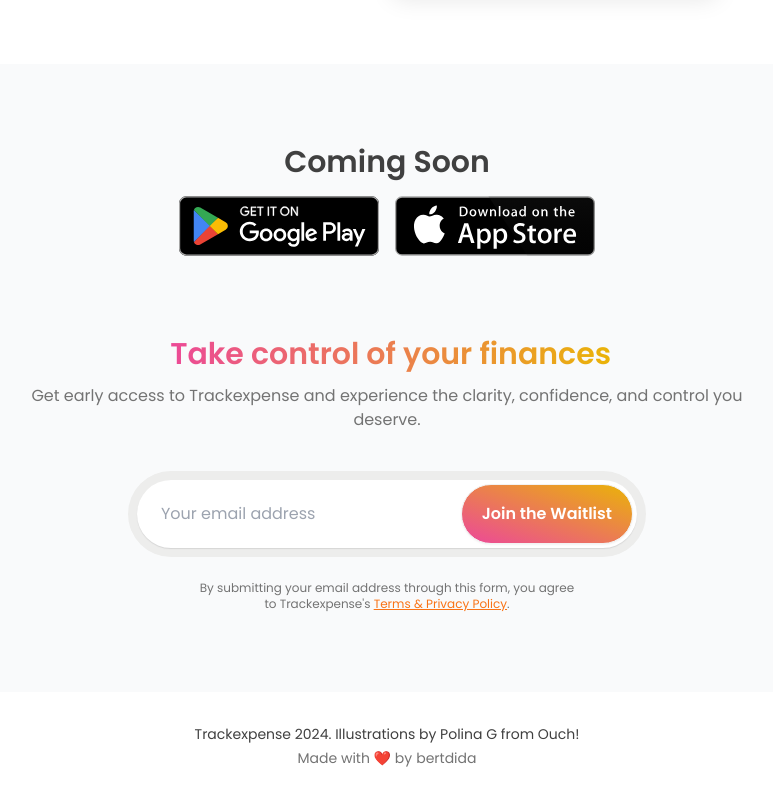
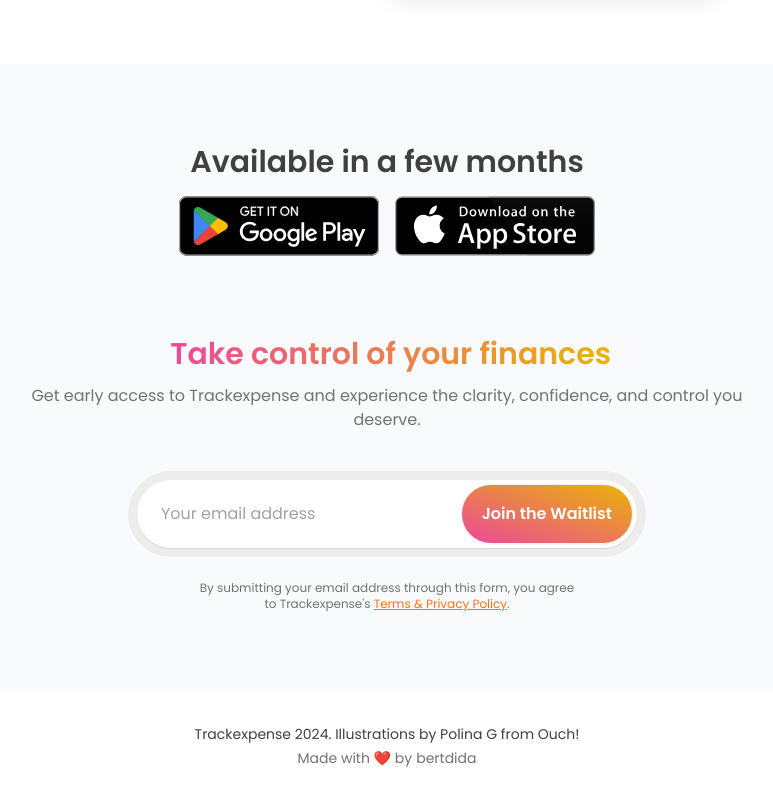
Before and after one commit to bertdida/trackexpense-landing, a Next.js app: page / in a window 1280 px wide. Shown: the part 3538-4338 px from the top of the page, without its empty margins (253-1026 px from the left). Built offline with nearby package versions, Linux system fonts and the light colour scheme.

Commit message:
chore: change coming soon

```diff
--- a/src/app/page.tsx
+++ b/src/app/page.tsx
@@ -277,7 +277,7 @@ export default function Home() {
       <div className="space-y-20 bg-gray-50 px-8 py-20">
         <div className="container mx-auto flex flex-col items-center justify-center gap-4">
           <h3 className="text-center text-2xl font-bold leading-tight text-neutral-700 md:text-3xl">
-            Coming Soon
+            Available in a few months
           </h3>
 
           <div className="flex flex-col gap-4 md:flex-row">
```
